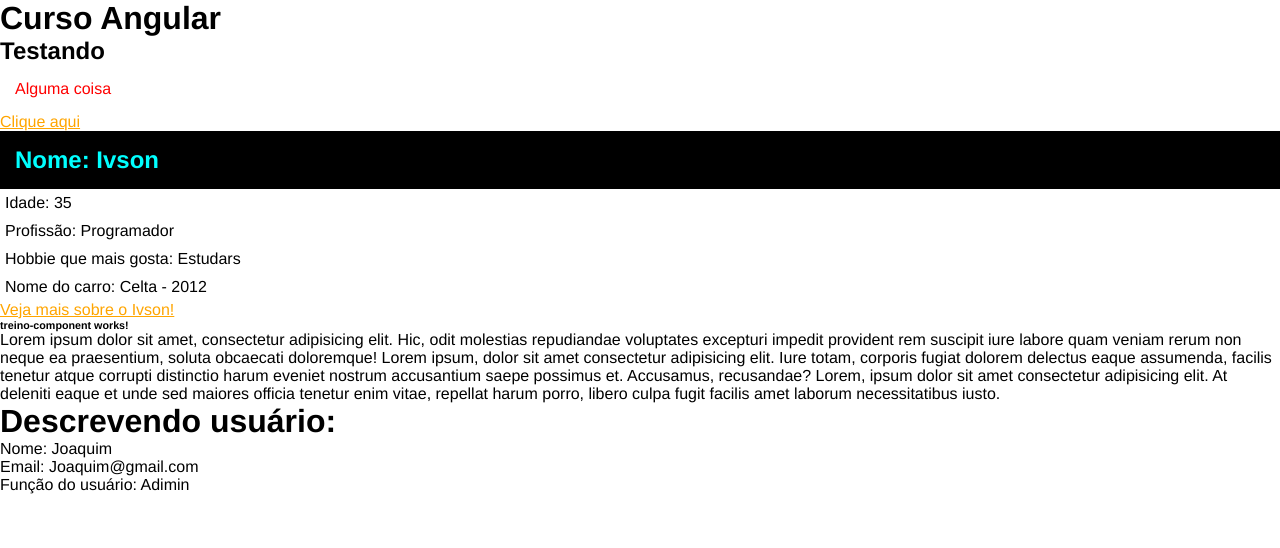
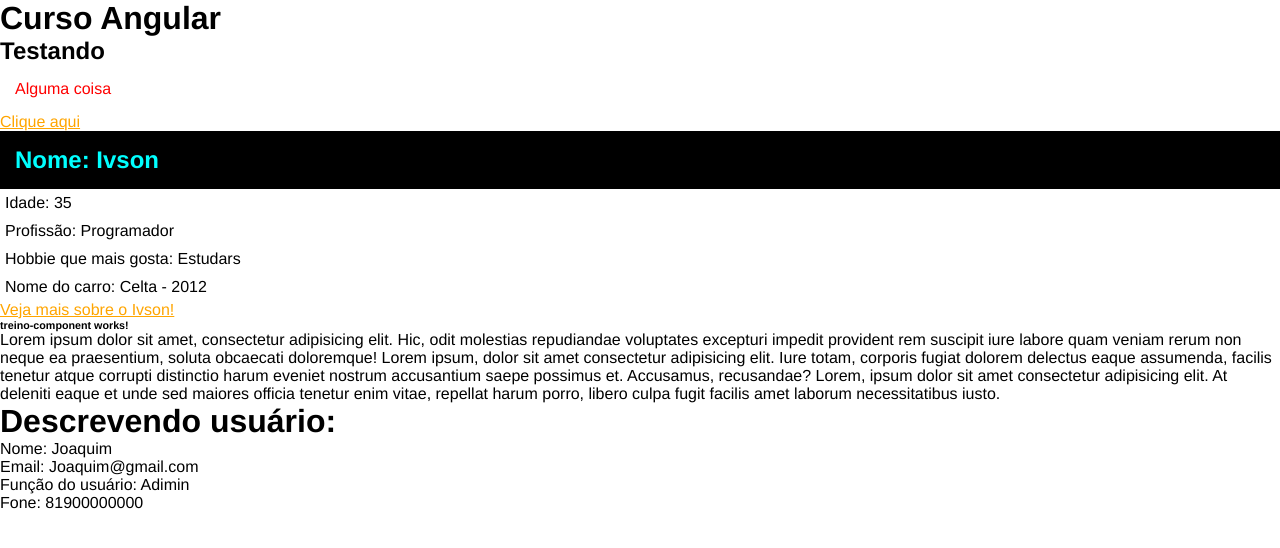
Before and after one commit to ivsonramos/curso-angular, an Angular app: page / in a window 1280 px wide. Shown: the top 548 px of the page. Built offline with nearby package versions, Linux system fonts and the light colour scheme.

Commit message:
:sparkles:Adiciona fone para ser compartilhado entre componentes pai e filho

```diff
--- a/src/app/app.component.ts
+++ b/src/app/app.component.ts
@@ -11,6 +11,7 @@ export class AppComponent {
   userData = {
     email: 'Joaquim@gmail.com',
     role: 'Adimin',
+    fone: 81900000000,
   };
 
   title = 'curso-angular';
--- a/src/app/components/parent-data/parent-data.component.html
+++ b/src/app/components/parent-data/parent-data.component.html
@@ -2,3 +2,4 @@
 <p>Nome: {{name}}</p>
 <p>Email: {{userData.email}}</p>
 <p>Função do usuário: {{userData.role}}</p>
+<p>Fone: {{userData.fone}}</p>
--- a/src/app/components/parent-data/parent-data.component.ts
+++ b/src/app/components/parent-data/parent-data.component.ts
@@ -7,7 +7,7 @@ import { Component, OnInit, Input } from '@angular/core';
 })
 export class ParentDataComponent implements OnInit {
   @Input() name: string = '';
-  @Input() userData!: {email: string, role: string}
+  @Input() userData!: {email: string, role: string, fone: number}
 
   constructor() { }
 
```
